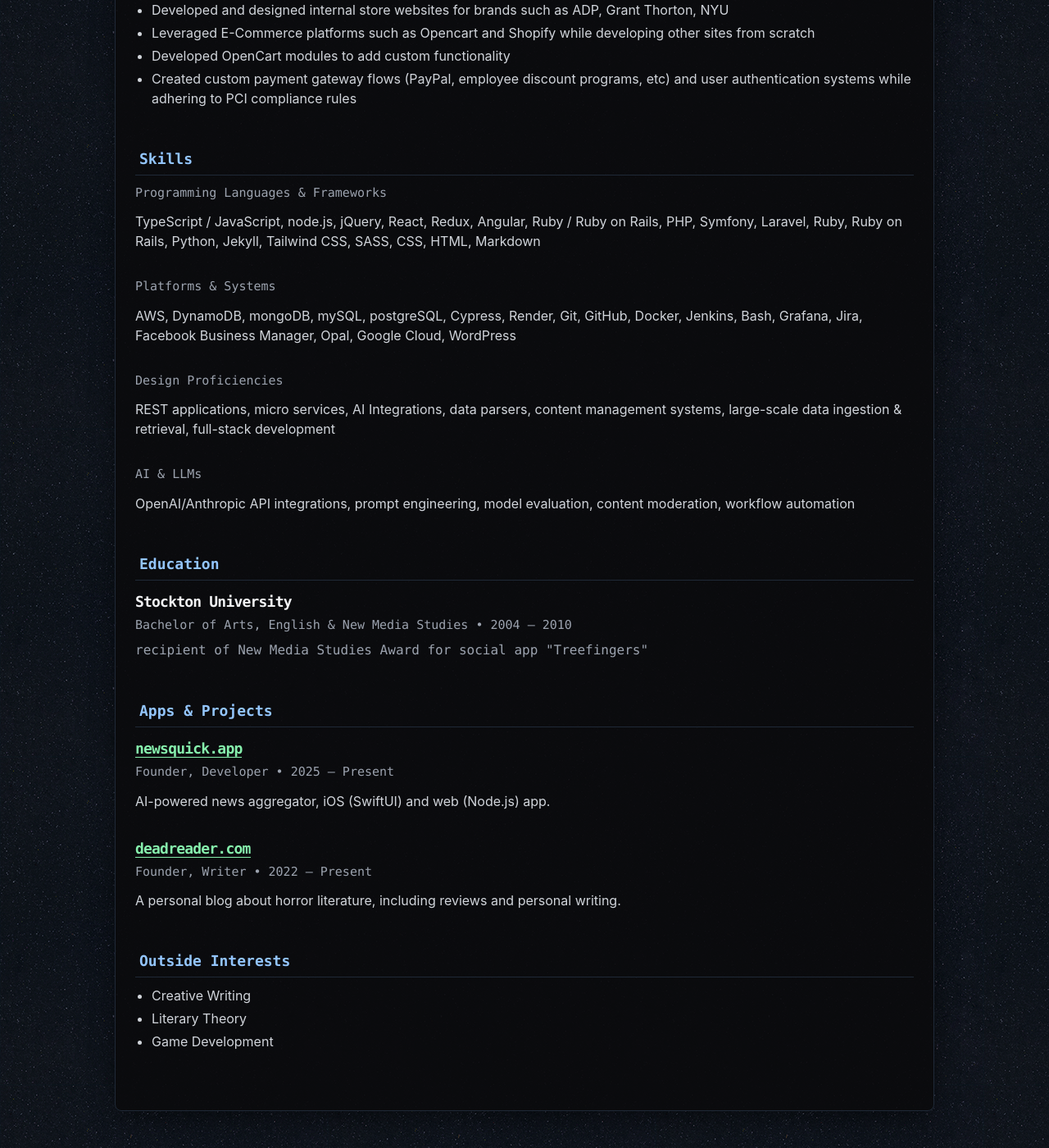
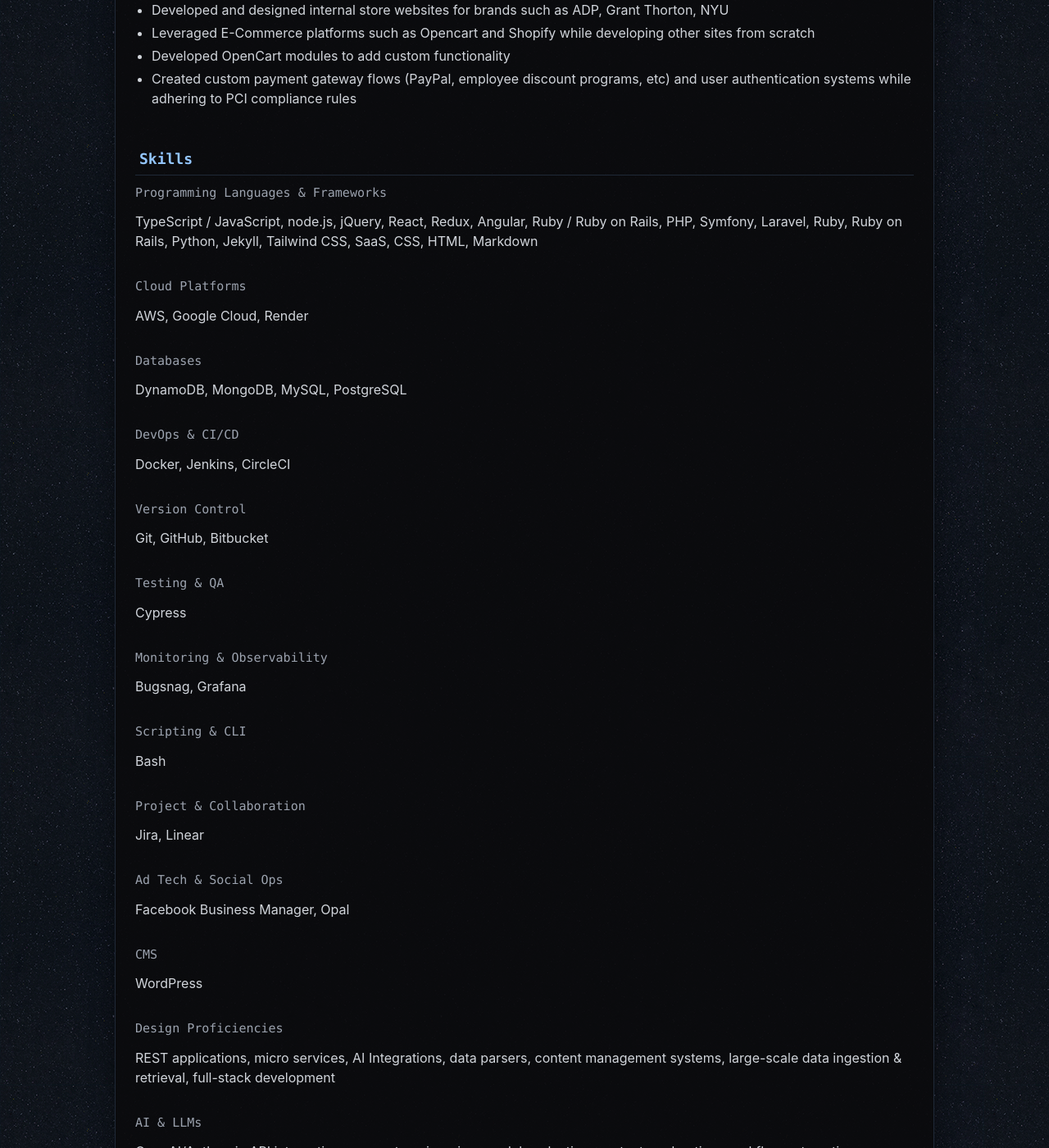
Before and after one commit to bsullivan-io/bsullivan.io, a Jekyll site: the page built from resume/index.html, in a window 1280 px wide and 1400 px high, scrolled down 1877 px. Shown: the whole window at 82% size. Built offline with Jekyll 4.4.1, drawn with Linux system fonts in a browser that asks for light colours; some of the changed text lies outside the part shown.

Commit message:
update skills and experience

```diff
--- a/_data/experience.yml
+++ b/_data/experience.yml
@@ -4,7 +4,7 @@
 - company: Marketfuel • 2024 - 2025
   position: Senior Full-Stack Web Engineer
   duration: April, 2024 &mdash; October, 2025
-  summary: <ul class='resume-item-list'><li>Worked on a small team of developers to create a SASS e-commerce platform for marketing agencies</li><li>Acted as Project lead for integrations, including backend system design and development of user interfaces to support third party API connections</li><li>Collaborated in a startup environment to scale and modernize the platform while adding support for multi-tenancy </li><li>Developed new features and fixes end-to-end across React and Ruby on Rails codebases</li><li>Wrote tests and automated pipelines that examined atomic units of code, ensuring idempotent output and reducing the test suite run time by 80%</li> <li>Worked in AWS to monitor, deploy, and scale services, helping to save costs by 32%</li></ul>
+  summary: <ul class='resume-item-list'><li>Worked on a small team of developers to create a SaaS e-commerce platform for marketing agencies</li><li>Acted as Project lead for integrations, including backend system design and development of user interfaces to support third party API connections</li><li>Collaborated in a startup environment to scale and modernize the platform while adding support for multi-tenancy </li><li>Developed new features and fixes end-to-end across React and Ruby on Rails codebases</li><li>Wrote tests and automated pipelines that examined atomic units of code, ensuring idempotent output and reducing the test suite run time by 80%</li> <li>Worked in AWS to monitor, deploy, and scale services, helping to save costs by 32%</li></ul>
 
 
 # Director, Feeds Automation
--- a/_data/skills.yml
+++ b/_data/skills.yml
@@ -1,11 +1,29 @@
 # Skills
 # Programming languages & Frameworks
 - skill: Programming Languages & Frameworks
-  description: TypeScript / JavaScript, node.js, jQuery, React, Redux, Angular, Ruby / Ruby on Rails, PHP, Symfony, Laravel, Ruby, Ruby on Rails, Python, Jekyll, Tailwind CSS, SASS, CSS, HTML, Markdown
+  description: TypeScript / JavaScript, node.js, jQuery, React, Redux, Angular, Ruby / Ruby on Rails, PHP, Symfony, Laravel, Ruby, Ruby on Rails, Python, Jekyll, Tailwind CSS, SaaS, CSS, HTML, Markdown
 
 # Platforms & Systems
-- skill: Platforms & Systems
-  description: AWS, DynamoDB, mongoDB, mySQL, postgreSQL, Cypress, Render, Git, GitHub, Docker, Jenkins, Bash, Grafana, Jira, Facebook Business Manager, Opal, Google Cloud, WordPress
+- skill: Cloud Platforms
+  description: AWS, Google Cloud, Render
+- skill: Databases
+  description: DynamoDB, MongoDB, MySQL, PostgreSQL
+- skill: DevOps & CI/CD
+  description: Docker, Jenkins, CircleCI
+- skill: Version Control
+  description: Git, GitHub, Bitbucket
+- skill: Testing & QA
+  description: Cypress
+- skill: Monitoring & Observability
+  description: Bugsnag, Grafana
+- skill: Scripting & CLI
+  description: Bash
+- skill: Project & Collaboration
+  description: Jira, Linear
+- skill: Ad Tech & Social Ops
+  description: Facebook Business Manager, Opal
+- skill: CMS
+  description: WordPress
 
 # Applications
 - skill: Design Proficiencies
```
